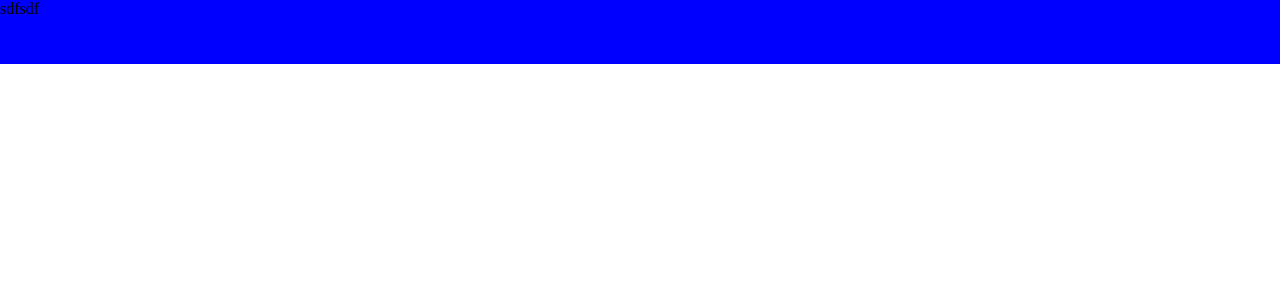
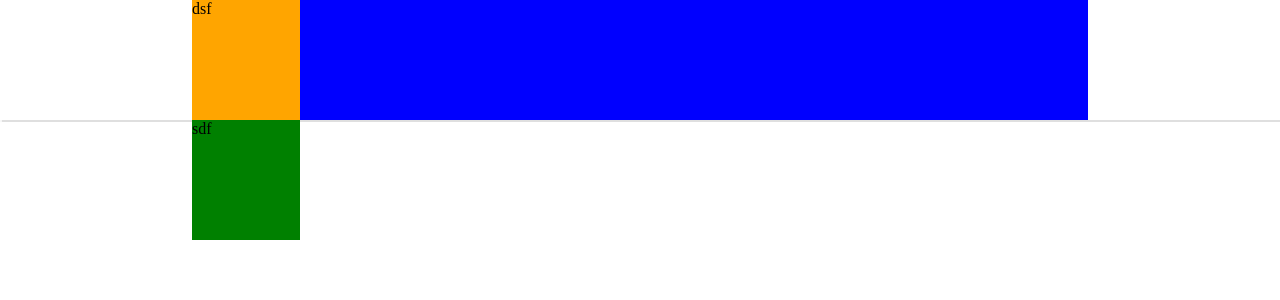
Before and after one commit to YoutubeC1one/BurgerKing, a React (Create React App) app: page / in a window 1280 px wide. Shown: the top 300 px of the page. Built offline with nearby package versions, Linux system fonts and the light colour scheme.

Commit message:
header build

```diff
--- a/package.json
+++ b/package.json
@@ -9,6 +9,7 @@
     "react": "^18.2.0",
     "react-dom": "^18.2.0",
     "react-scripts": "5.0.1",
+    "styled-components": "^5.3.11",
     "web-vitals": "^2.1.4"
   },
   "scripts": {
--- a/src/App.js
+++ b/src/App.js
@@ -1,13 +1,11 @@
 import './globalStyle.css';
-import * as S from './AppCss.js'
+import Header from './components/Header'
 
 function App() {
   return (
-    <div className="App">
-      <S.HeaderWrapper>
-        sdfsdf
-      </S.HeaderWrapper>
-    </div>
+    <>
+      <Header />
+    </>
   );
 }
 
--- a/src/AppCss.js
+++ /dev/null
@@ -1,7 +0,0 @@
-import styled from "styled-components";
-
-export const HeaderWrapper = styled.div`
-  width: 100%;
-  height: 8vh;
-  background-color: blue;
-`;
--- a/src/components/Header/index.js
+++ b/src/components/Header/index.js
@@ -1,9 +1,17 @@
 import React from 'react'
+import * as S from './style'
 
 export default function Header() {
   return (
-    <div>
-      sdfsf
-    </div>
+    <S.Container>
+      <S.Header>
+        <S.HeaderIcon>
+          dsf
+        </S.HeaderIcon>
+        <S.Menus>
+          sdf
+        </S.Menus>
+      </S.Header>
+    </S.Container>
   )
 }
--- a/src/components/Header/style.js
+++ b/src/components/Header/style.js
@@ -0,0 +1,28 @@
+import styled from 'styled-components'
+
+export const Container = styled.div`
+  width: 100%;
+  height: 120px;
+  background-color: white;
+  box-shadow: 0.5px 1.5px 1.5px 0.7px #dfdfdf;
+  position: fixed;
+  display: flex;
+  align-items: center;
+  justify-content: center;
+`;
+
+export const Header = styled.div`
+  width: 70%;
+  height: 120px;
+  background-color: blue;
+`
+export const HeaderIcon = styled.div`
+  width: 12%;
+  height: 120px;
+  background-color: orange;
+`
+export const Menus = styled.div`
+  width: 12%;
+  height: 120px;
+  background-color: green;
+`
```
Also changed, not shown: src/images/burgerIcon.png (added), 1 other file (tests, documents, lock files or other folders).
